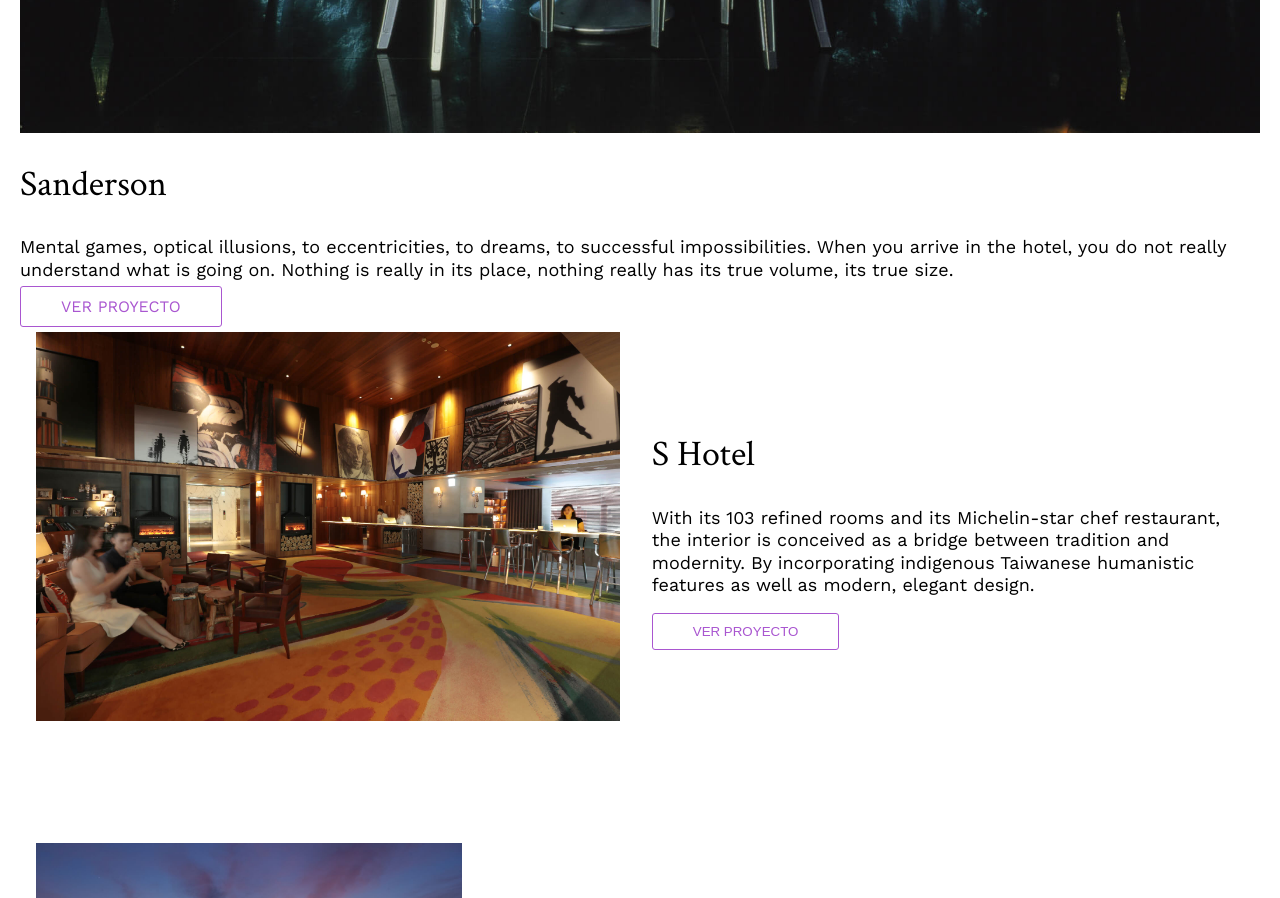
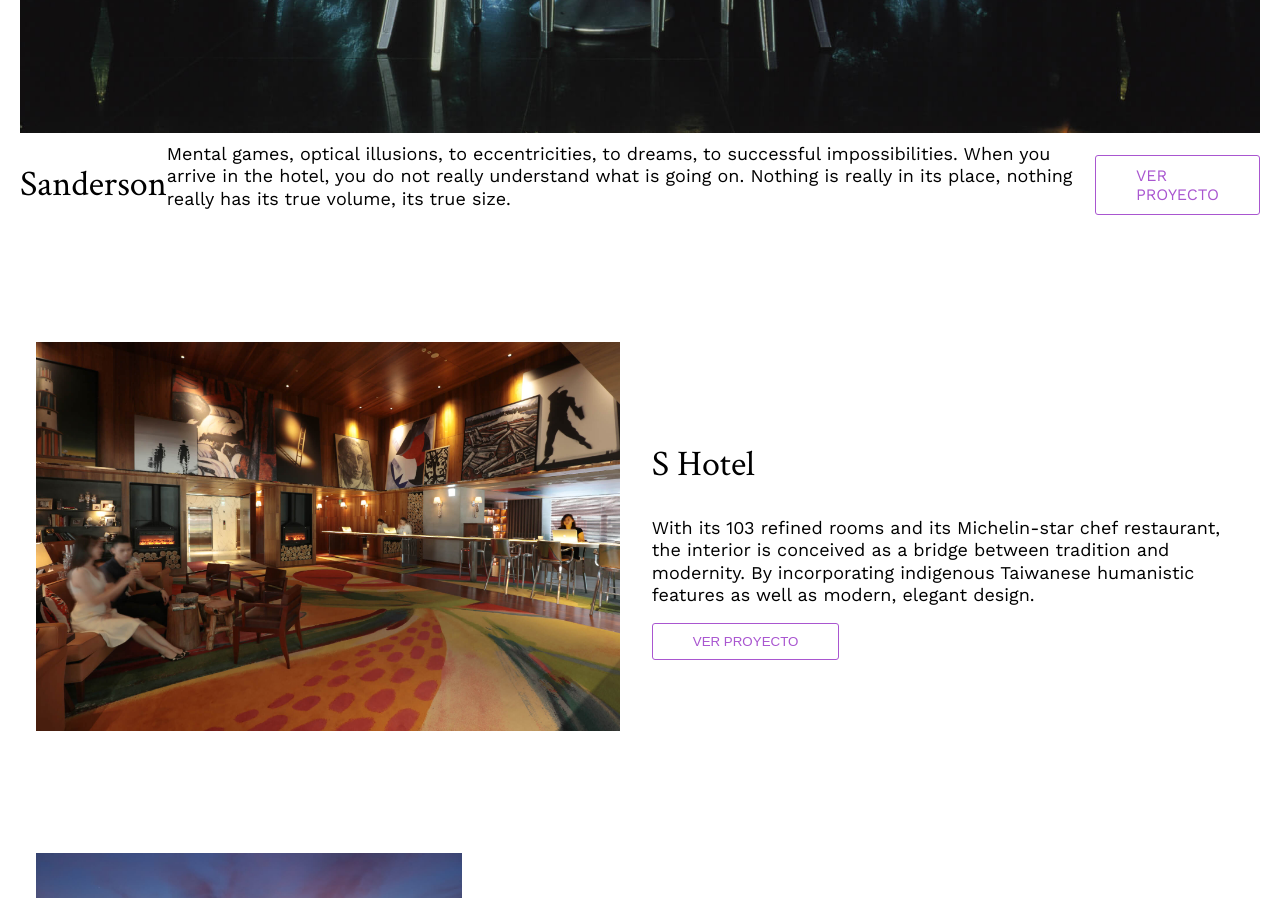
Before and after one commit to BiancaCastro/ejercicio, a Next.js app: page /portfolio in a window 1280 px wide. Shown: the part 940-1838 px from the top of the page. Built offline with nearby package versions, Linux system fonts and the light colour scheme.

Commit message:
solved problem with styles in porfolio

```diff
--- a/pages/portfolio/index.jsx
+++ b/pages/portfolio/index.jsx
@@ -19,7 +19,7 @@
       <main className="container">
         <section className={styles.billboard}>
           <img src="/sanderson.jpg" />
-          <div className={styles.intro}>
+          <div className={`${styles.work} grid`}>
             <h2>Sanderson</h2>
             <p>
               Mental games, optical illusions, to eccentricities, to dreams, to successful
@@ -31,8 +31,6 @@
               <a className="button button--hollow">Ver proyecto</a>
             </Link>
           </div>
-        </section>
-        <section>
           <div className={`${styles.work} grid`}>
             <div className="column">
               <img src="/s-hotel.jpg" />
--- a/styles/grid.scss
+++ b/styles/grid.scss
@@ -7,7 +7,6 @@
     text-align: center;
     justify-content: space-around;
     margin:1rem;
-
 }
 
 
```
Also changed, not shown: styles/Portfolio.module.scss (line endings or trailing spaces).
